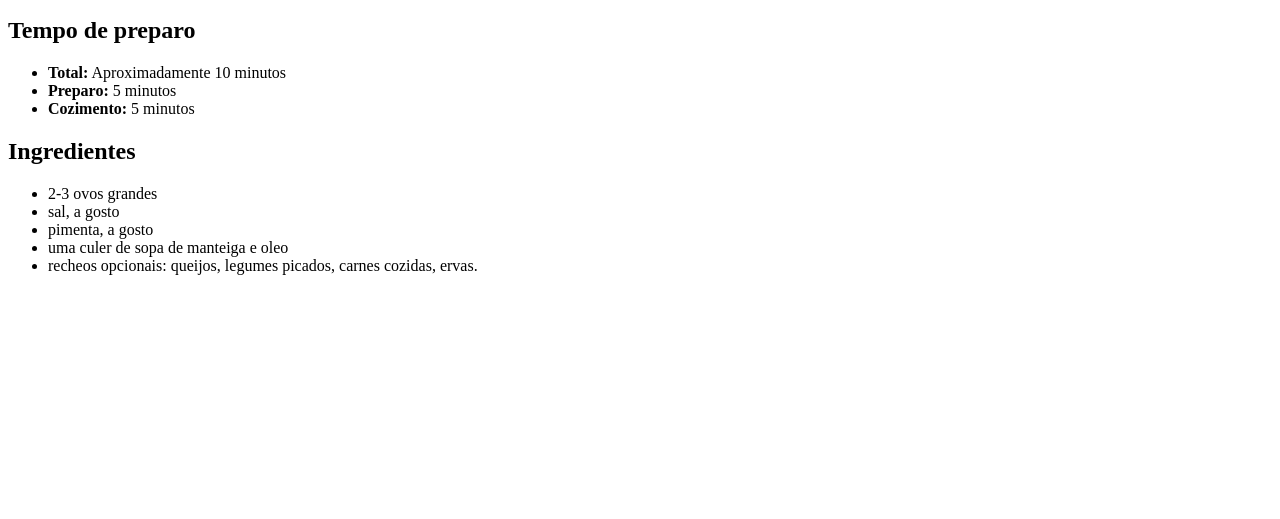
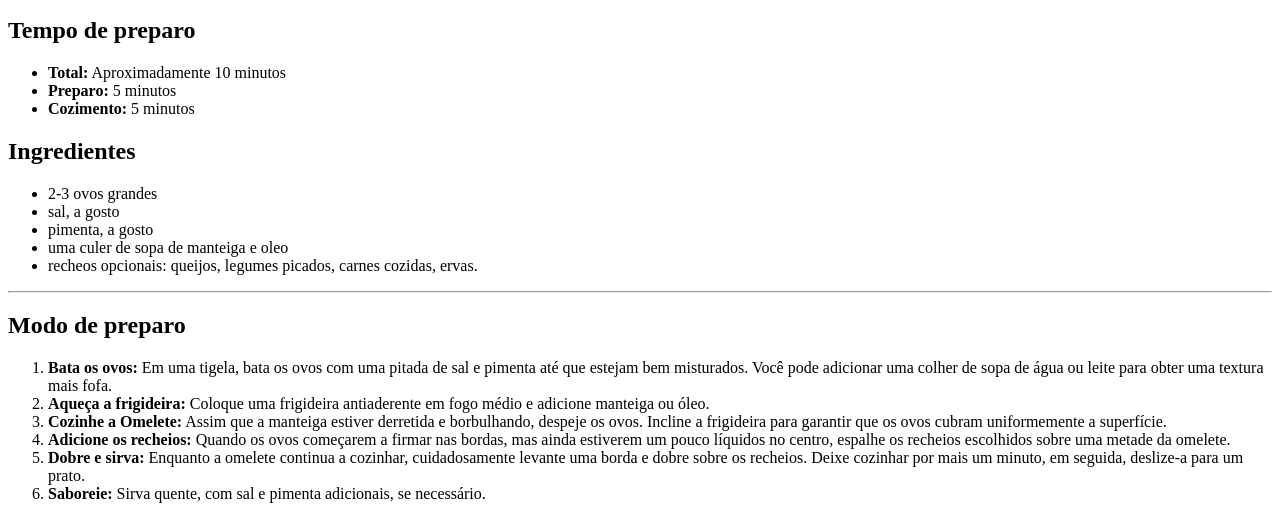
Before and after one commit to joaogoncalves1TIMB/receita-ti01, a plain HTML site: page assets/index.html in a window 1280 px wide. Shown: the part 713-1232 px from the top of the page. Before the commit the page ends 1004 px from the top, so only its background shows below. Drawn offline with Linux system fonts and the light colour scheme.

Commit message:
quarto commit do HTML

```diff
--- a/assets/index.html
+++ b/assets/index.html
@@ -38,7 +38,34 @@
              <li>recheos opcionais: queijos, legumes picados, carnes cozidas, ervas.</li>
          </ul>
 
-     </div>
+        </div>
+        <hr>
+
+        <div>
+            <h2>Modo de preparo</h2>
+
+            <ol>
+                <li>
+                    <strong>Bata os ovos:</strong>  Em uma tigela, bata os ovos com uma pitada de sal e pimenta até que estejam bem misturados. Você pode adicionar uma colher de sopa de água ou leite para obter uma textura mais fofa.
+                </li>
+                <li>
+                    <strong>Aqueça a frigideira:</strong> Coloque uma frigideira antiaderente em fogo médio e adicione manteiga ou óleo.
+                </li>
+                <li>
+                    <strong>Cozinhe a Omelete:</strong> Assim que a manteiga estiver derretida e borbulhando, despeje os ovos. Incline a frigideira para garantir que os ovos cubram uniformemente a superfície.
+                </li>
+                <li>
+                    <strong>Adicione os recheios:</strong> Quando os ovos começarem a firmar nas bordas, mas ainda estiverem um pouco líquidos no centro, espalhe os recheios escolhidos sobre uma metade da omelete.
+                </li>
+                <li>
+                    <strong>Dobre e sirva:</strong> Enquanto a omelete continua a cozinhar, cuidadosamente levante uma borda e dobre sobre os recheios. Deixe cozinhar por mais um minuto, em seguida, deslize-a para um prato.
+                </li>
+                <li>
+                    <strong>Saboreie:</strong> Sirva quente, com sal e pimenta adicionais, se necessário.
+                </li>
+            </ol>
+        </div>
+
      </div>
 
 
```
